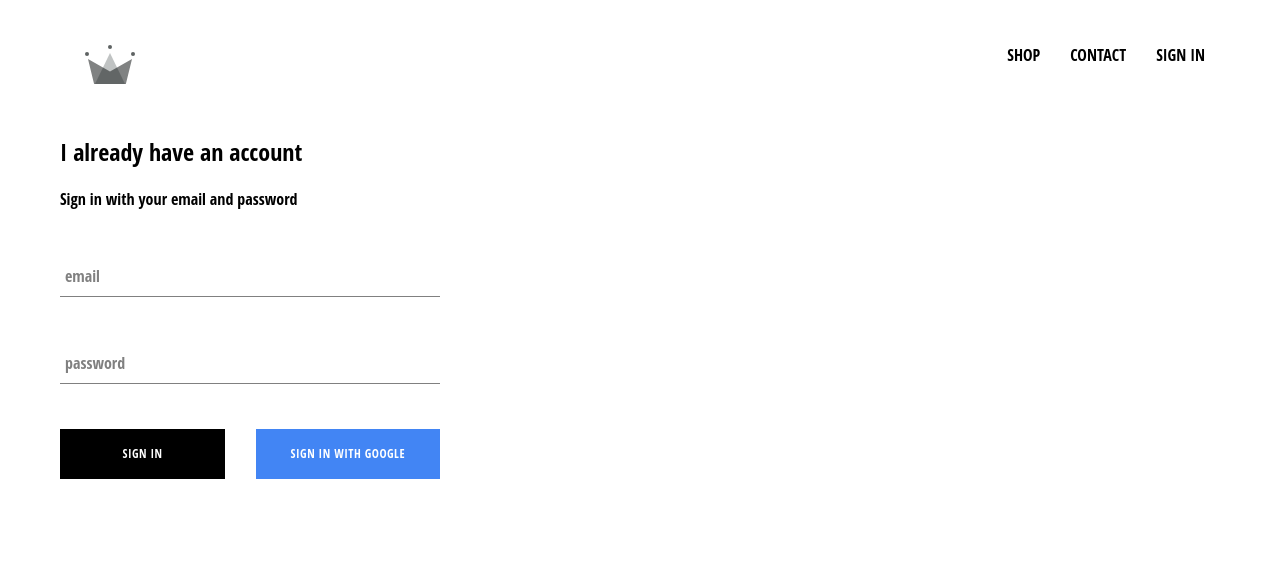
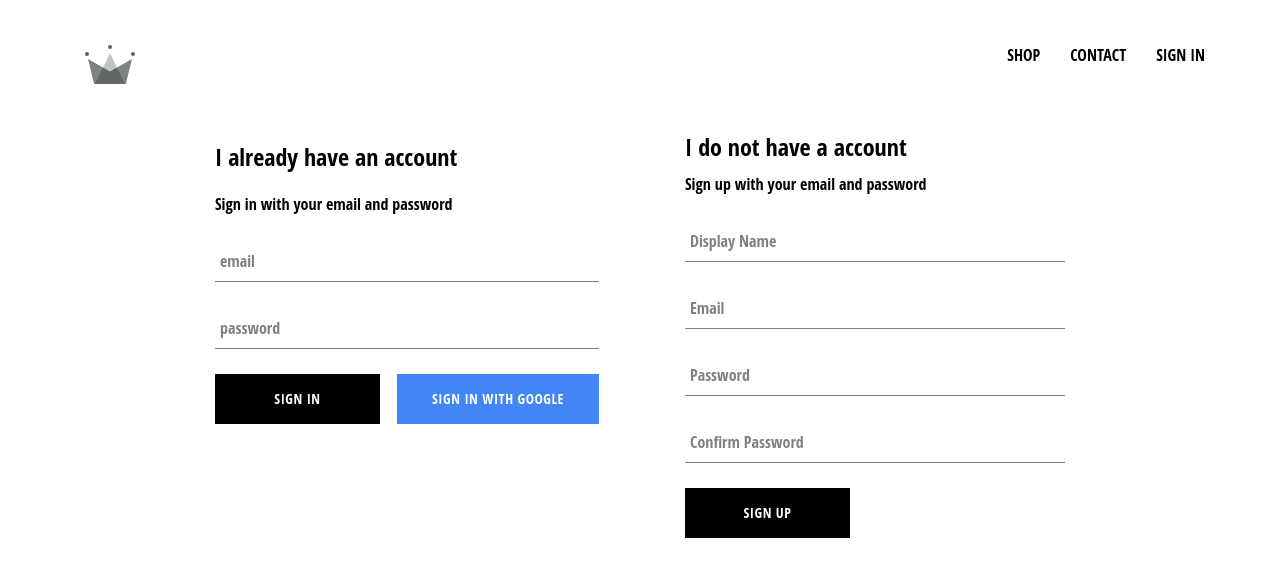
Before and after one commit to bluesuperdeveloper/clothing-react, a React (Create React App) app: page /signin in a window 1280 px wide. Shown: the top 576 px of the page. Built offline with nearby package versions, Linux system fonts and the light colour scheme; no server answers.

Commit message:
Update signup component

```diff
--- a/src/App.js
+++ b/src/App.js
@@ -8,7 +8,7 @@
 import SignInAndSignUpPage from "./pages/sign-in-and-sign-up/sign-in-and-sign-up.component";
 
 // firebase function
-import { auth } from "./firebase/firebase.utils";
+import { auth, createUserProfileDocument } from "./firebase/firebase.utils";
 
 class App extends React.Component {
   constructor() {
@@ -21,9 +21,21 @@
   unsubscribeFromAuth = null;
 
   componentDidMount() {
-    auth.onAuthStateChanged(user => {
-      this.setState({ currentUser: user });
-      console.log(user);
+    this.unsubscribeFromAuth = auth.onAuthStateChanged(async userAuth => {
+      if (userAuth) {
+        const userRef = await createUserProfileDocument(userAuth);
+        userRef.onSnapshot(snapShot => {
+          this.setState({
+            currentUser: {
+              id: snapShot.id,
+              ...snapShot.data()
+            }
+          });
+          console.log(this.state);
+        });
+      } else {
+        this.setState({ currentUser: userAuth });
+      }
     });
   }
 
--- a/src/components/custom-button/custom-button.styles.scss
+++ b/src/components/custom-button/custom-button.styles.scss
@@ -5,7 +5,7 @@
   letter-spacing: 0.5px;
   line-height: 50px;
   padding: 0 35px 0 35px;
-  font-size: 12px;
+  font-size: 14px;
   background-color: black;
   color: white;
   text-transform: uppercase;
--- a/src/components/form-input/form-input.styles.scss
+++ b/src/components/form-input/form-input.styles.scss
@@ -9,7 +9,7 @@
 
 .group {
   position: relative;
-  margin: 45px 0;
+  margin: 25px 0;
 
   .form-input {
     background: none;
--- a/src/components/header/header.styles.scss
+++ b/src/components/header/header.styles.scss
@@ -20,6 +20,7 @@
 
     .option {
       padding: 10px 15px;
+      cursor: pointer;
     }
   }
 }
--- a/src/components/sign-in/sign-in.styles.scss
+++ b/src/components/sign-in/sign-in.styles.scss
@@ -1,5 +1,5 @@
 .sign-in {
-  width: 380px;
+  width: 30vw;
   display: flex;
   flex-direction: column;
 
--- /dev/null
+++ b/src/components/sign-up/sign-up.component.jsx
@@ -0,0 +1,103 @@
+import React from "react";
+
+import FormInput from "../form-input/form-input.component";
+import CustomButton from "../custom-button/custom-button.component";
+
+import { auth, createUserProfileDocument } from "../../firebase/firebase.utils";
+
+import "./sign-up.styles.scss";
+
+class SignUp extends React.Component {
+  constructor() {
+    super();
+
+    this.state = {
+      displayName: "",
+      email: "",
+      password: "",
+      confirmPassword: ""
+    };
+  }
+
+  handleSubmit = async event => {
+    event.preventDefault();
+
+    const { displayName, email, password, confirmPassword } = this.state;
+
+    if (password !== confirmPassword) {
+      alert("passwords don't match");
+      return;
+    }
+
+    try {
+      const { user } = await auth.createUserWithEmailAndPassword(
+        email,
+        password
+      );
+
+      await createUserProfileDocument(user, { displayName });
+
+      this.setState({
+        displayName: "",
+        email: "",
+        password: "",
+        confirmPassword: ""
+      });
+    } catch (error) {
+      console.error(error);
+    }
+  };
+
+  handleChange = event => {
+    const { name, value } = event.target;
+
+    this.setState({ [name]: value });
+  };
+
+  render() {
+    const { displayName, email, password, confirmPassword } = this.state;
+    return (
+      <div className="sign-up">
+        <h2 className="title">I do not have a account</h2>
+        <span>Sign up with your email and password</span>
+        <form className="sign-up-form" onSubmit={this.handleSubmit}>
+          <FormInput
+            type="text"
+            name="displayName"
+            value={displayName}
+            onChange={this.handleChange}
+            label="Display Name"
+            required
+          />
+          <FormInput
+            type="email"
+            name="email"
+            value={email}
+            onChange={this.handleChange}
+            label="Email"
+            required
+          />
+          <FormInput
+            type="password"
+            name="password"
+            value={password}
+            onChange={this.handleChange}
+            label="Password"
+            required
+          />
+          <FormInput
+            type="password"
+            name="confirmPassword"
+            value={confirmPassword}
+            onChange={this.handleChange}
+            label="Confirm Password"
+            required
+          />
+          <CustomButton type="submit">SIGN UP</CustomButton>
+        </form>
+      </div>
+    );
+  }
+}
+
+export default SignUp;
--- /dev/null
+++ b/src/components/sign-up/sign-up.styles.scss
@@ -0,0 +1,8 @@
+.sign-up {
+  display: flex;
+  flex-direction: column;
+  width: 380px;
+  .title {
+    margin: 10px 0;
+  }
+}
--- a/src/firebase/firebase.utils.js
+++ b/src/firebase/firebase.utils.js
@@ -13,6 +13,30 @@
   measurementId: "G-LWGH6DW120"
 };
 
+export const createUserProfileDocument = async (userAuth, additionalData) => {
+  if (!userAuth) return;
+  const userRef = firestore.doc(`users/${userAuth.uid}`);
+  const snapShot = await userRef.get();
+
+  if (!snapShot.exists) {
+    const { displayName, email } = userAuth;
+    const createdAt = new Date();
+
+    try {
+      await userRef.set({
+        displayName,
+        email,
+        createdAt,
+        ...additionalData
+      });
+    } catch (error) {
+      console.log("error creating user", error.message);
+    }
+  }
+
+  return userRef;
+};
+
 firebase.initializeApp(config);
 
 export const auth = firebase.auth();
--- a/src/pages/sign-in-and-sign-up/sign-in-and-sign-up.component.jsx
+++ b/src/pages/sign-in-and-sign-up/sign-in-and-sign-up.component.jsx
@@ -1,12 +1,14 @@
 import React from "react";
 
 import SignIn from "../../components/sign-in/sign-in.component";
+import SignUp from "../../components/sign-up/sign-up.component";
 
 import "./sign-in-and-sign-up.styles.scss";
 
 const SignInAndSignUpPage = () => (
   <div className="sign-in-and-sign-up">
     <SignIn />
+    <SignUp />
   </div>
 );
 
--- a/src/pages/sign-in-and-sign-up/sign-in-and-sign-up.styles.scss
+++ b/src/pages/sign-in-and-sign-up/sign-in-and-sign-up.styles.scss
@@ -0,0 +1,6 @@
+.sign-in-and-sign-up {
+  width: 850px;
+  display: flex;
+  justify-content: space-between;
+  margin: 30px auto;
+}
```
